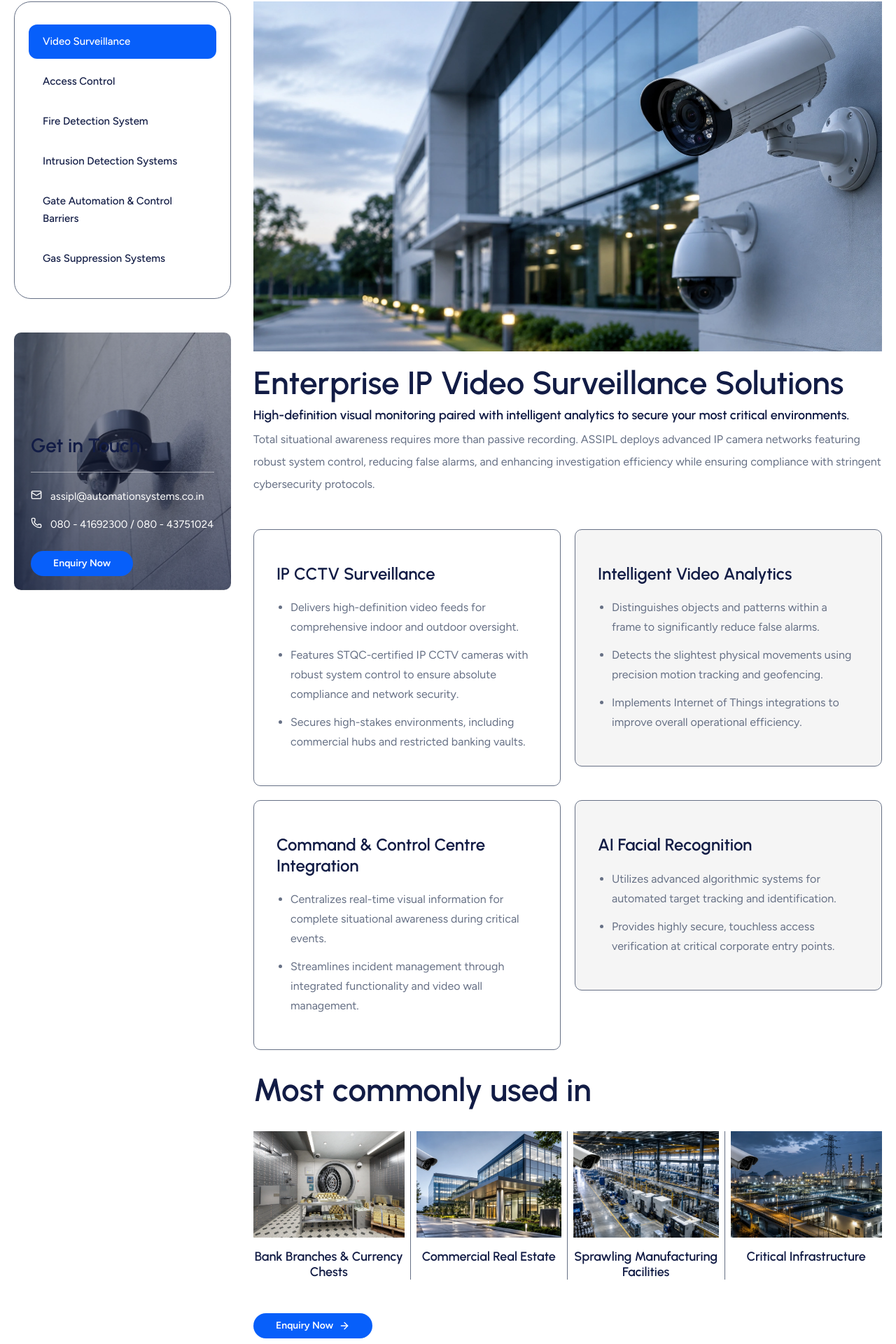
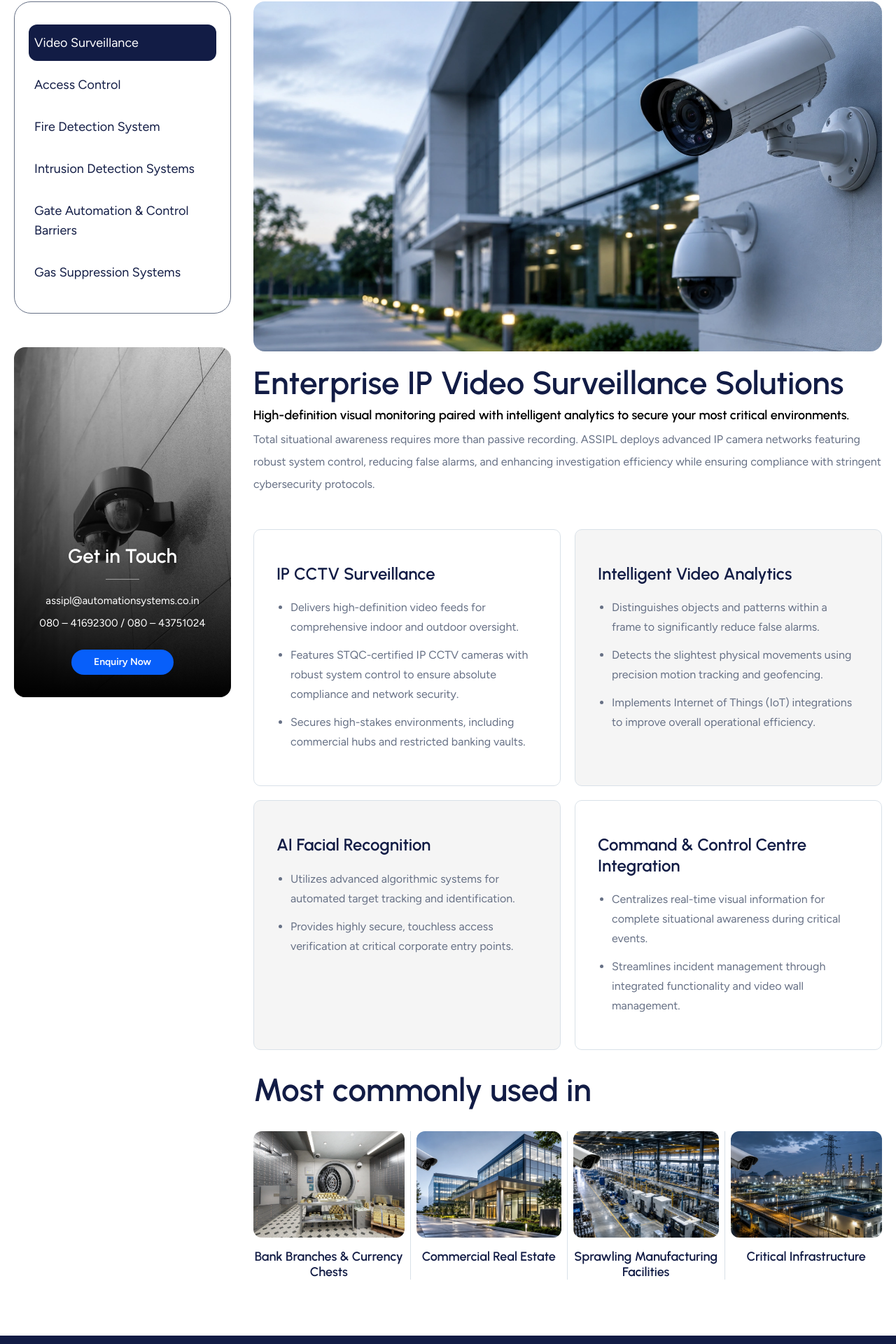
Before and after one commit to Auro-Creative-Studio/assipl-reactjs, a React (Vite) app: page /products/video-surveillance in a window 1280 px wide. Shown: the part 578-2498 px from the top of the page at 70% size. Built offline with nearby package versions, Linux system fonts and the light colour scheme.

Commit message:
refactor: clean up unused imports and improve styling in SingleProduct component
Signed-off-by: chozhavendhan7 <chozhacv7@gmail.com>

```diff
--- a/src/index.css
+++ b/src/index.css
@@ -40,7 +40,6 @@ h6 {
   font-family: var(--font-heading);
   font-weight: 600;
   letter-spacing: 0;
-  color: var(--color-secondary);
 }
 
 h1 {
--- a/src/pages/SingleProduct.jsx
+++ b/src/pages/SingleProduct.jsx
@@ -1,4 +1,4 @@
-import { ArrowRight, ChevronRight, Mail, Phone } from 'lucide-react'
+import { ChevronRight } from 'lucide-react'
 import Reveal from '../components/Reveal'
 import heroBackground from '../assets/products/video-surveillance-bg-2.webp'
 import contactBackground from '../assets/products/video-surveillance-bg-3.webp'
@@ -33,7 +33,7 @@ const capabilities = [
     points: [
       'Distinguishes objects and patterns within a frame to significantly reduce false alarms.',
       'Detects the slightest physical movements using precision motion tracking and geofencing.',
-      'Implements Internet of Things integrations to improve overall operational efficiency.',
+      'Implements Internet of Things (IoT) integrations to improve overall operational efficiency.',
     ],
   },
   {
@@ -86,10 +86,10 @@ function ProductSidebar() {
                 <li key={link}>
                   <a
                     href={isActive ? '/products/video-surveillance' : '#'}
-                    className={`block rounded-xl px-5 py-3 text-[15px] font-medium transition ${
+                    className={`block rounded-xl px-2 py-3 text-lg transition ${
                       isActive
-                        ? 'bg-primary text-white'
-                        : 'text-secondary hover:bg-background hover:text-primary'
+                        ? 'bg-secondary text-white'
+                        : 'text-secondary hover:bg-secondary hover:text-white'
                     }`}
                   >
                     {link}
@@ -101,22 +101,23 @@ function ProductSidebar() {
         </nav>
       </div>
 
-      <div
-        className="overflow-hidden rounded-[10px] bg-cover bg-center px-6 pb-5 pt-36 text-white"
-        style={{
-          backgroundImage: `linear-gradient(rgba(18, 28, 69, 0.35), rgba(18, 28, 69, 0.62)), url(${contactBackground})`,
-        }}
-      >
+      <div className="relative isolate flex h-125 flex-col items-center overflow-hidden rounded-2xl px-6 pb-8 pt-10 text-center text-white">
+        <img
+          src={contactBackground}
+          alt=""
+          className="absolute inset-0 -z-20 h-full w-full object-cover grayscale"
+        />
+        <div className="absolute inset-0 -z-10 bg-linear-to-t from-black via-black/50 to-black/0" />
+
+        <div className="mt-auto">
           <h3 className="text-[28px] font-semibold leading-tight text-white">Get in Touch</h3>
-        <div className="my-5 h-px w-full bg-white/50" />
-        <div className="space-y-3 text-[15px] leading-7 text-white">
-          <a href="mailto:assipl@automationsystems.co.in" className="flex items-start gap-3">
-            <Mail className="mt-1 h-4 w-4 flex-none" aria-hidden="true" />
+          <div className="mx-auto my-4 h-px w-12 bg-white/50" />
+          <div className="space-y-1 text-[15px] leading-7 text-white">
+            <a href="mailto:assipl@automationsystems.co.in" className="block">
               assipl@automationsystems.co.in
             </a>
-          <a href="tel:08041692300" className="flex items-start gap-3">
-            <Phone className="mt-1 h-4 w-4 flex-none" aria-hidden="true" />
-            080 - 41692300 / 080 - 43751024
+            <a href="tel:08041692300" className="block">
+              080 – 41692300 / 080 – 43751024
             </a>
           </div>
           <a
@@ -126,6 +127,7 @@ function ProductSidebar() {
             Enquiry Now
           </a>
         </div>
+      </div>
     </aside>
   )
 }
@@ -133,14 +135,12 @@ function ProductSidebar() {
 function CapabilityCard({ item }) {
   return (
     <article
-      className={`group rounded-[10px] border border-border px-8 py-12 transition duration-300 hover:scale-[1.02] ${
-        item.tone === 'white' ? 'bg-white hover:bg-primary' : 'bg-background hover:bg-white'
+      className={`flex h-full flex-col rounded-[10px] border border-[#D9E1E8] px-8 py-12 transition-[background-color,transform] duration-300 hover:scale-[1.02] ${
+        item.tone === 'white' ? 'bg-white hover:bg-background' : 'bg-background hover:bg-white'
       }`}
     >
-      <h3 className="text-[24px] font-semibold leading-tight text-secondary group-hover:text-white">
-        {item.title}
-      </h3>
-      <ul className="mt-5 list-disc space-y-3 pl-5 text-[16px] leading-7 text-text group-hover:text-white">
+      <h3 className="text-[24px] font-semibold leading-tight text-secondary">{item.title}</h3>
+      <ul className="mt-5 list-disc space-y-3 pl-5 text-[16px] leading-7 text-text">
         {item.points.map((point) => (
           <li key={point}>{point}</li>
         ))}
@@ -153,13 +153,13 @@ function SingleProduct() {
   return (
     <main className="bg-white">
       <section
-        className="relative flex min-h-125 items-end bg-cover bg-center px-5 pb-16 pt-40"
+        className="relative flex min-h-125 items-start bg-cover bg-center px-60 pt-52 max-md:min-h-125"
         style={{
           backgroundImage: `linear-gradient(rgba(18, 28, 69, 0.3), rgba(18, 28, 69, 0.3)), url(${heroBackground})`,
         }}
       >
         <div className="mx-auto w-full max-w-350">
-          <div className="mb-4 flex items-center gap-3 text-[15px] font-medium text-white">
+          <div className="mb-4 flex items-center gap-3 text-xl font-medium text-white">
             <a href="/" className="transition hover:text-primary">
               Home
             </a>
@@ -170,7 +170,7 @@ function SingleProduct() {
           </div>
           <Reveal
             as="h1"
-            className="-ml-1 font-heading text-[70px] font-bold leading-none text-white max-md:text-[45px]"
+            className="-ml-1 font-heading text-[70px] font-semibold leading-none text-white max-md:text-[45px]"
           >
             Video Surveillance
           </Reveal>
@@ -186,13 +186,13 @@ function SingleProduct() {
           <Reveal as="img"
             src={productImage}
             alt="CCTV camera monitoring a commercial building"
-            className="h-125 w-full object-cover max-md:h-75"
+            className="h-125 w-full object-cover max-md:h-75 rounded-2xl"
           />
 
           <Reveal as="h2" className="pt-5 text-[46px] font-semibold leading-tight text-secondary max-md:text-[32px]">
             Enterprise IP Video Surveillance Solutions
           </Reveal>
-          <Reveal as="h3" className="py-2 text-[18px] font-semibold leading-[1.4] text-secondary/80">
+          <Reveal as="h3" className="py-2 text-[18px] font-semibold leading-[1.4] text-black">
             High-definition visual monitoring paired with intelligent analytics to secure your most
             critical environments.
           </Reveal>
@@ -210,9 +210,9 @@ function SingleProduct() {
               </Reveal>
             ))}
           </div>
-          <div className="mt-5 grid gap-5 md:grid-cols-2 md:[direction:rtl]">
+          <div className="mt-5 grid gap-5 md:grid-cols-2">
             {capabilities.slice(2).map((item, index) => (
-              <Reveal key={item.title} className="[direction:ltr]" delay={index * 100}>
+              <Reveal key={item.title} delay={index * 100}>
                 <CapabilityCard item={item} />
               </Reveal>
             ))}
@@ -231,25 +231,16 @@ function SingleProduct() {
                 key={useCase.title}
                 delay={index * 100}
                 className={`px-2 first:pl-0 last:pr-0 ${
-                  index < useCases.length - 1 ? 'border-r border-border' : ''
+                  index < useCases.length - 1 ? 'border-r border-[#D9E1E8]' : ''
                 } max-md:border-r-0 max-md:border-b max-md:py-4`}
               >
-                <img src={useCase.image} alt="" className="h-38 w-full object-cover" />
+                <img src={useCase.image} alt="" className="h-38 w-full object-cover rounded-xl" />
                 <h3 className="pt-4 text-center text-[18px] font-semibold leading-snug text-secondary">
                   {useCase.title}
                 </h3>
               </Reveal>
             ))}
           </div>
-
-          <Reveal
-            as="a"
-            href="#"
-            className="mt-12 inline-flex items-center gap-2 rounded-full bg-primary px-8 py-2 text-sm font-semibold text-white transition hover:bg-secondary"
-          >
-            Enquiry Now
-            <ArrowRight className="h-4 w-4" aria-hidden="true" />
-          </Reveal>
         </article>
       </section>
     </main>
```
Lines whose indentation alone changed are shown as unchanged.
